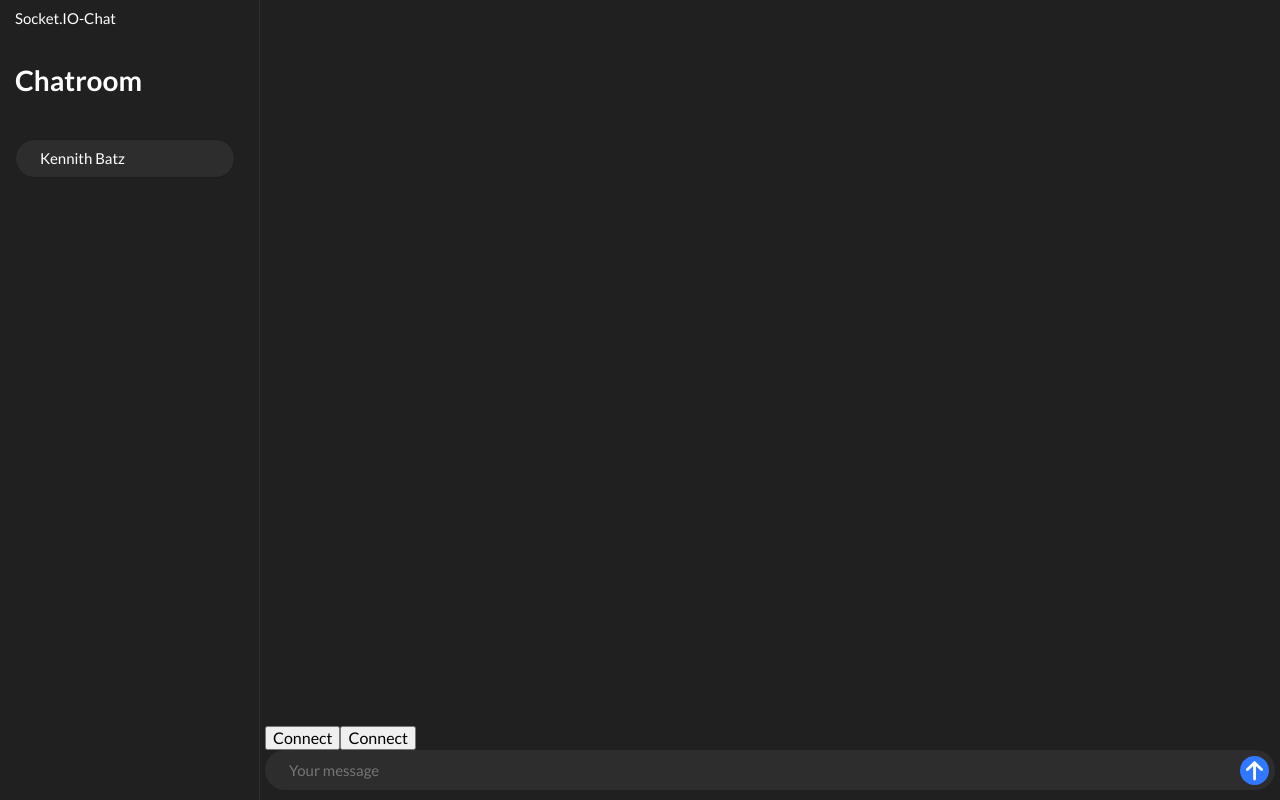
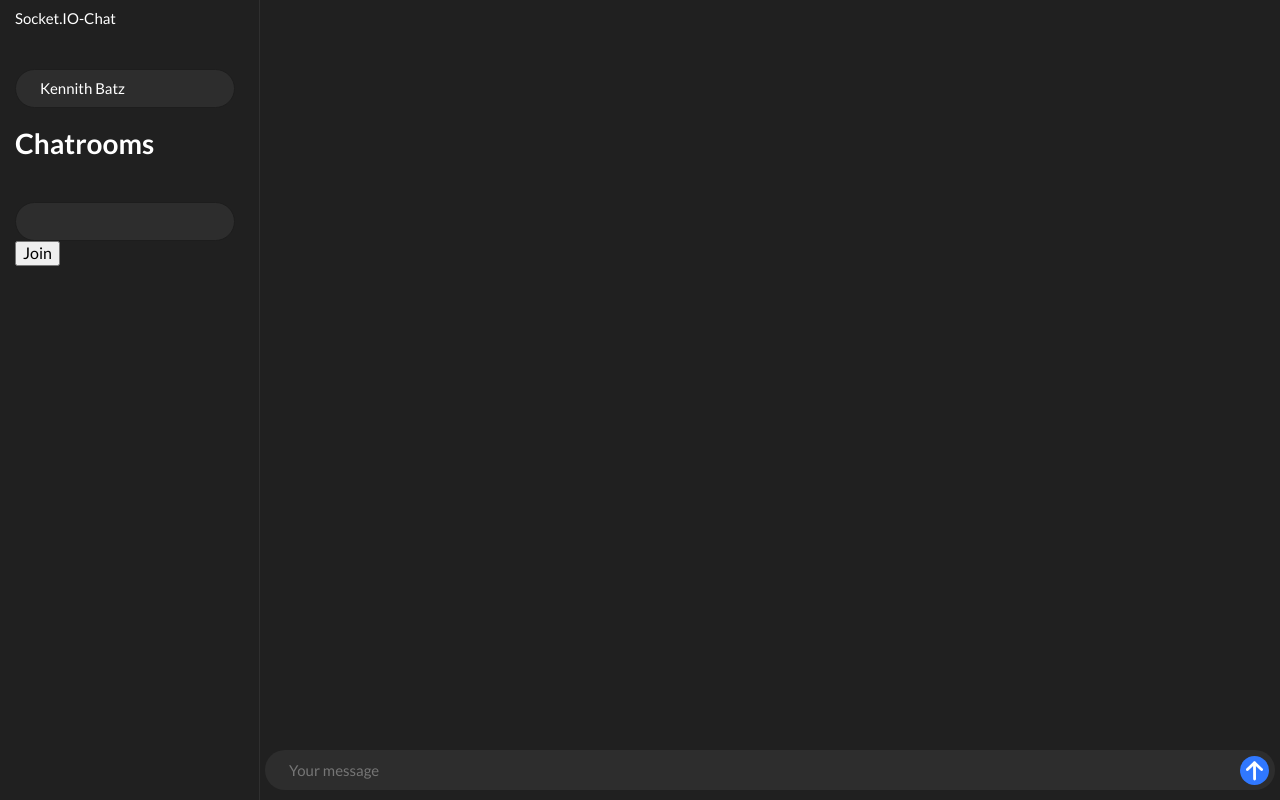
Before and after one commit to jsphkm/socket.io-react-chat, a React (Create React App) app: page / in a window 1280 px wide. Built offline with nearby package versions, Linux system fonts and the light colour scheme; no server answers.

Commit message:
Fix websocket idle exceptions  - Add chat room name input field

```diff
--- a/src/landing-page/index.js
+++ b/src/landing-page/index.js
@@ -8,6 +8,11 @@ import LandingRight from '../landing-right';
 class LandingPage extends React.Component {
   changeInput(e) {
     return this.props.dispatch(updateFullName(e.target.value));
+  }
+
+  createRoom(e) {
+    e.preventDefault();
+    console.log(e);
   }
   render() {
     return (
@@ -22,9 +27,6 @@ class LandingPage extends React.Component {
         </a>
         <div className="landingpage-subcontainer">
           <div className="landingpage-left">
-            <h1 className="landingpage-left-chatroom">
-              Chatroom
-            </h1>
             <input
               type="text"
               name="fullname"
@@ -33,6 +35,15 @@ class LandingPage extends React.Component {
               defaultValue={this.props.fullname}
               />
             <button type="submit" id="fullname-button">Enter</button>
+            <h1 className="landingpage-left-chatroom">
+              Chatrooms
+            </h1>
+            <form onSubmit={(e) => this.createRoom(e)}>
+              <div className="newchannel-container">
+                <input id="channelname-input"></input>
+                <button>Join</button>
+              </div>
+            </form>
           </div>
           <LandingRight />
         </div>
--- a/src/landing-page/styles.css
+++ b/src/landing-page/styles.css
@@ -58,7 +58,7 @@
   margin-top: 50px;
 }
 
-#fullname-input {
+#fullname-input, #channelname-input {
   border: 1px solid #1d1d1d;
   background-color: #2d2d2d;
   padding: 10px 24px;
@@ -66,10 +66,6 @@
   font-size: 15px;
   color: white;
   margin-top: 24px;
-}
-
-#fullname-input:hover, #fullname-input:focus {
-  filter: drop-shadow(0 0 0.2rem #101010);
 }
 
 #fullname-button {
--- a/src/landing-right/index.js
+++ b/src/landing-right/index.js
@@ -21,7 +21,7 @@ class LandingRight extends React.Component {
     // socket.emit('chat message', val);
   }
 
-  userdisconnect(){
+  userconnect(){
     socket.emit('join_room', 'this user has joined message thing');
   }
 
@@ -30,8 +30,6 @@ class LandingRight extends React.Component {
       <div className="landingpage-right">
         <div id="messages"></div>
         <div className="message-input-container">
-        <button onClick={() => this.userconnect()}>Connect</button>
-        <button onClick={() => this.userdisconnect()}>Connect</button>
         <form onSubmit={(e) => this.messagesubmit(e)}>
           <input
             type="text"
```
Also changed, not shown: server.js (+5 -2 lines).
